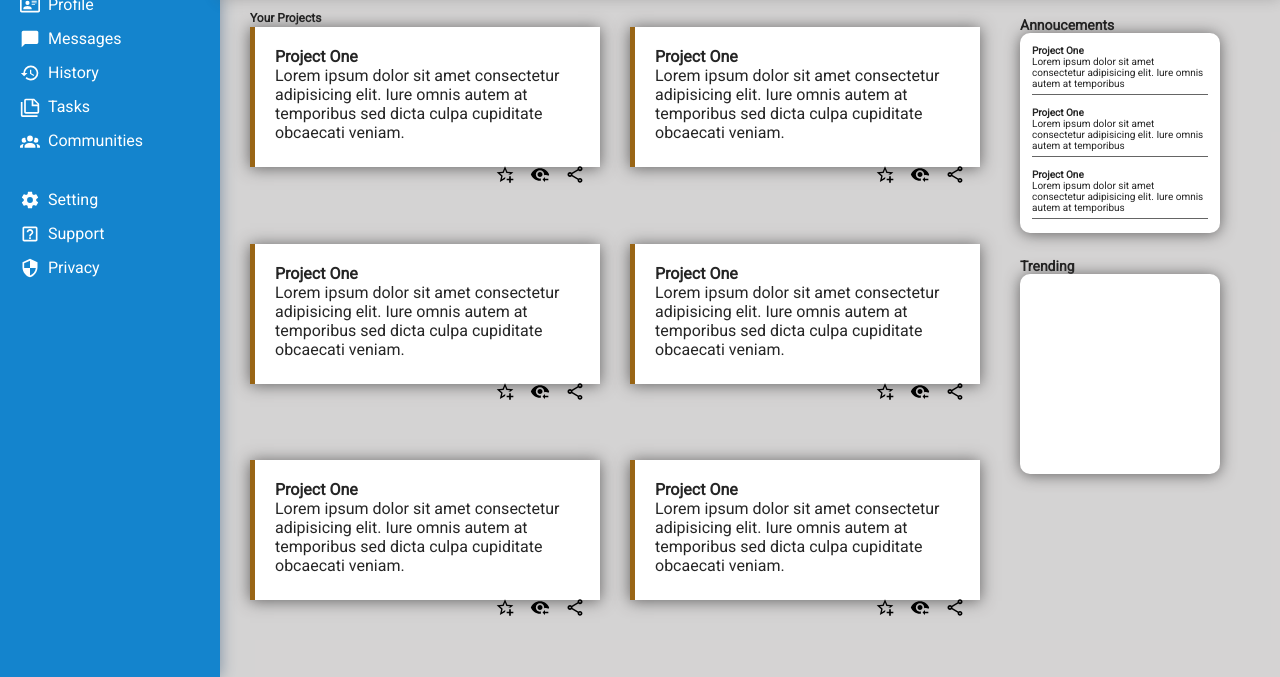
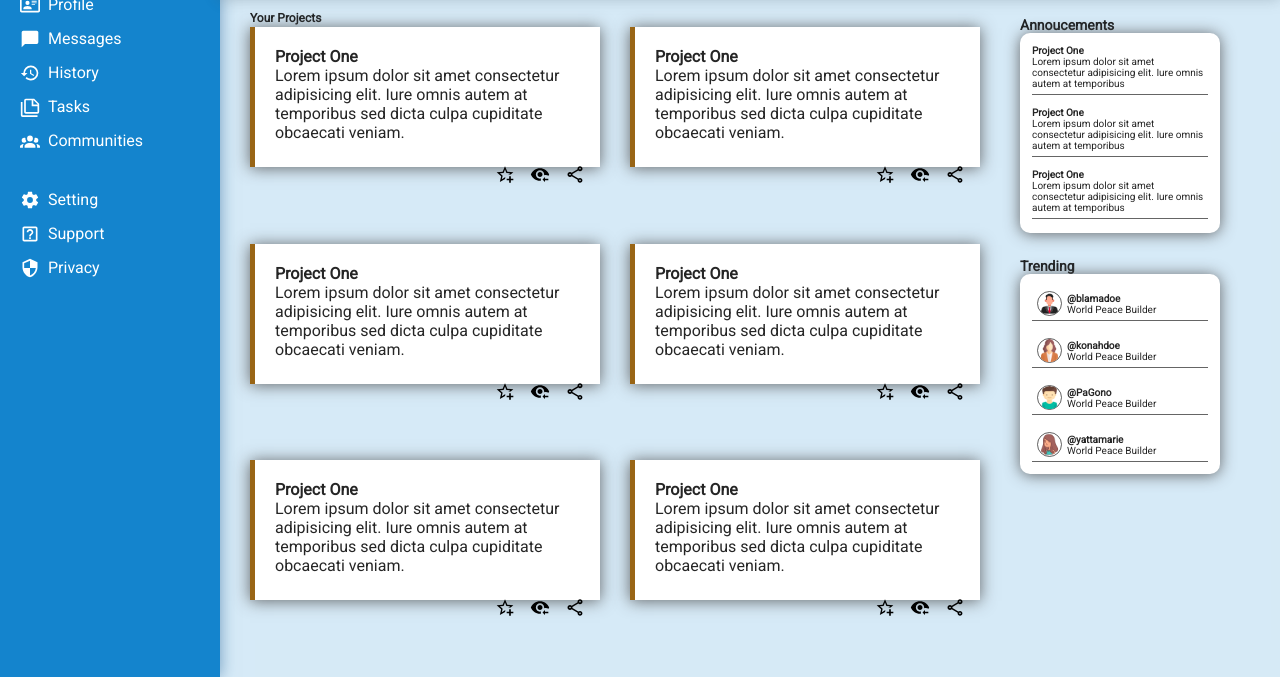
Before and after one commit to eskainah/AdminDashBoard, a plain HTML site: page index.html in a window 1280 px wide. Shown: the part 123-800 px from the top of the page. Drawn offline with Linux system fonts and the light colour scheme.

Commit message:
trends complete and project finished

```diff
--- a/index.html
+++ b/index.html
@@ -332,8 +332,43 @@
                    </article>
                 </div>
                 <h4>Trending</h4>
-                <div class="update_card">
-
+                <div class="update_card trends">
+                   <article>
+                    <div>
+                        <img src="./Images/man.png" alt="">
+                        <p>
+                            <span>@blamadoe</span> <br>
+                            World Peace Builder
+                        </p>
+                    </div>
+                   </article>
+                   <article>
+                    <div>
+                        <img src="./Images/woman.png" alt="">
+                        <p>
+                            <span>@konahdoe</span> <br>
+                            World Peace Builder
+                        </p>
+                    </div>
+                   </article>
+                   <article>
+                    <div>
+                        <img src="./Images/boy.png" alt="">
+                        <p>
+                            <span>@PaGono</span> <br>
+                            World Peace Builder
+                        </p>
+                    </div>
+                   </article>
+                   <article>
+                    <div>
+                        <img src="./Images/girl.png" alt="">
+                        <p>
+                            <span>@yattamarie</span> <br>
+                            World Peace Builder
+                        </p>
+                    </div>
+                   </article>
                 </div>
              </section>
             </div>
--- a/style.css
+++ b/style.css
@@ -2,7 +2,7 @@
 :root{
     --color-one: #1484CD;
     --color-two: #fff;
-    --color-three: rgba(105, 100, 100, 0.281);
+    --color-three: #1483cd2c;
     --color-four: #996515;
 }
 *{
@@ -239,3 +239,27 @@ svg{
         }
     }
 }
+.trends{
+    article{
+        margin: 12px;
+        height: 35px;
+        border-bottom: 1px solid rgba(0, 0, 0, 0.603);
+        font-size: 10px;
+        span{
+            font-weight: bold;
+        }
+        div{
+            display: flex;
+        }
+        p{
+            margin-top: 7px;
+        }
+        img{
+            margin: 5px;
+            height: 25px;
+            border-radius: 50%;
+            border: 1px solid rgba(0, 0, 0, 0.616);
+
+        }
+}
+}
```
